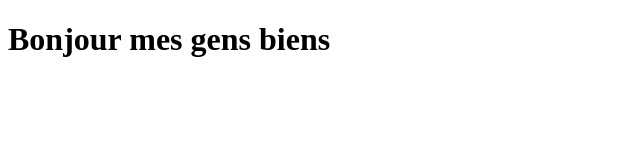
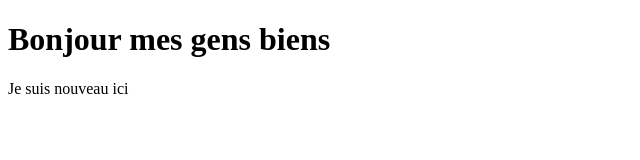
Before and after one commit to YissDev/TestDepot, a plain HTML site: page index.html in a window 1280 px wide. Shown: the whole page, without its empty margins (0-640 px from the left). Drawn offline with Linux system fonts and the light colour scheme.

Commit message:
ajout de <P>

```diff
--- a/index.html
+++ b/index.html
@@ -7,5 +7,6 @@
 </head>
 <body>
     <h1>Bonjour mes gens biens</h1>
+    <p>Je suis nouveau ici</p>
 </body>
 </html>
```
